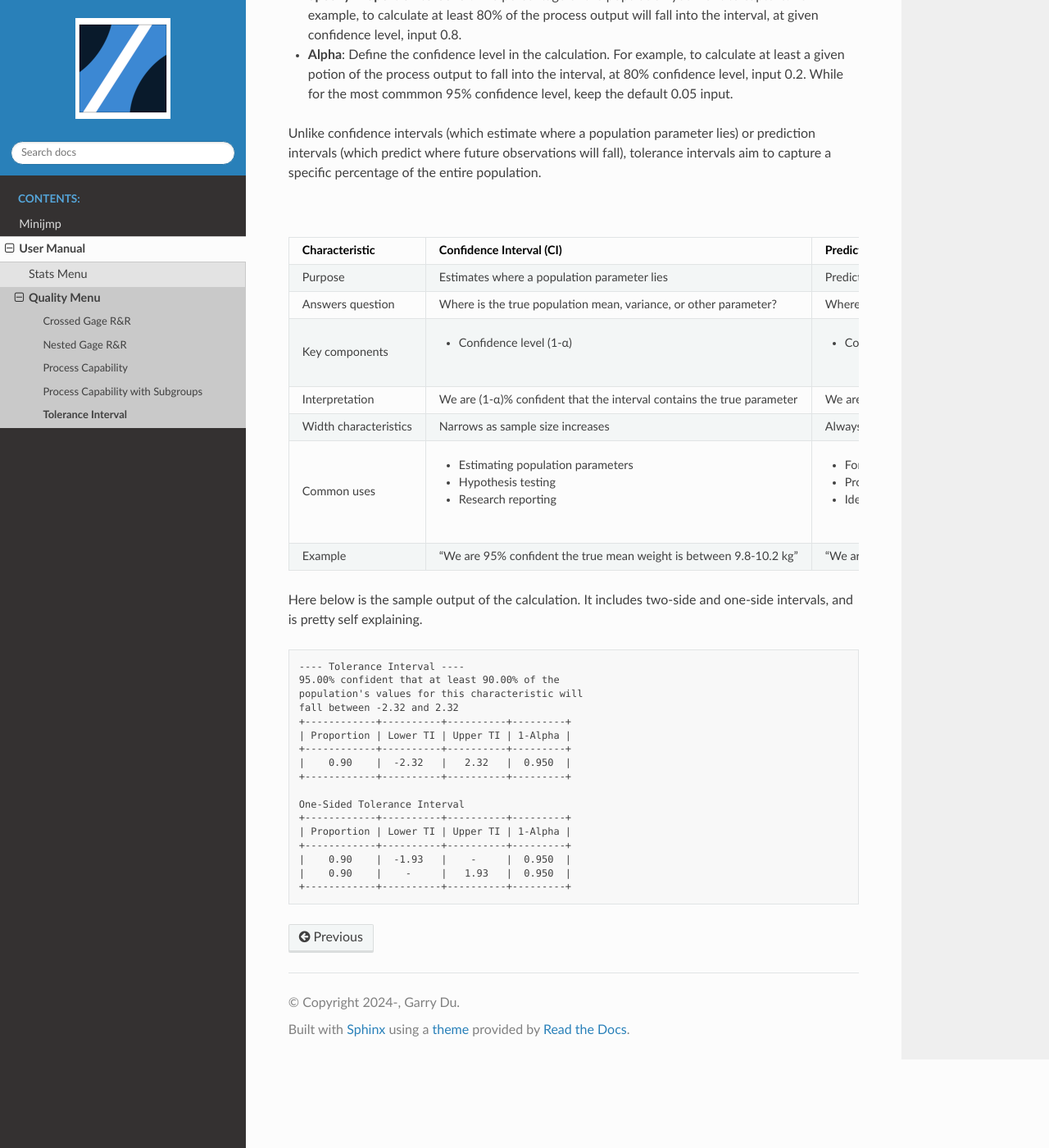
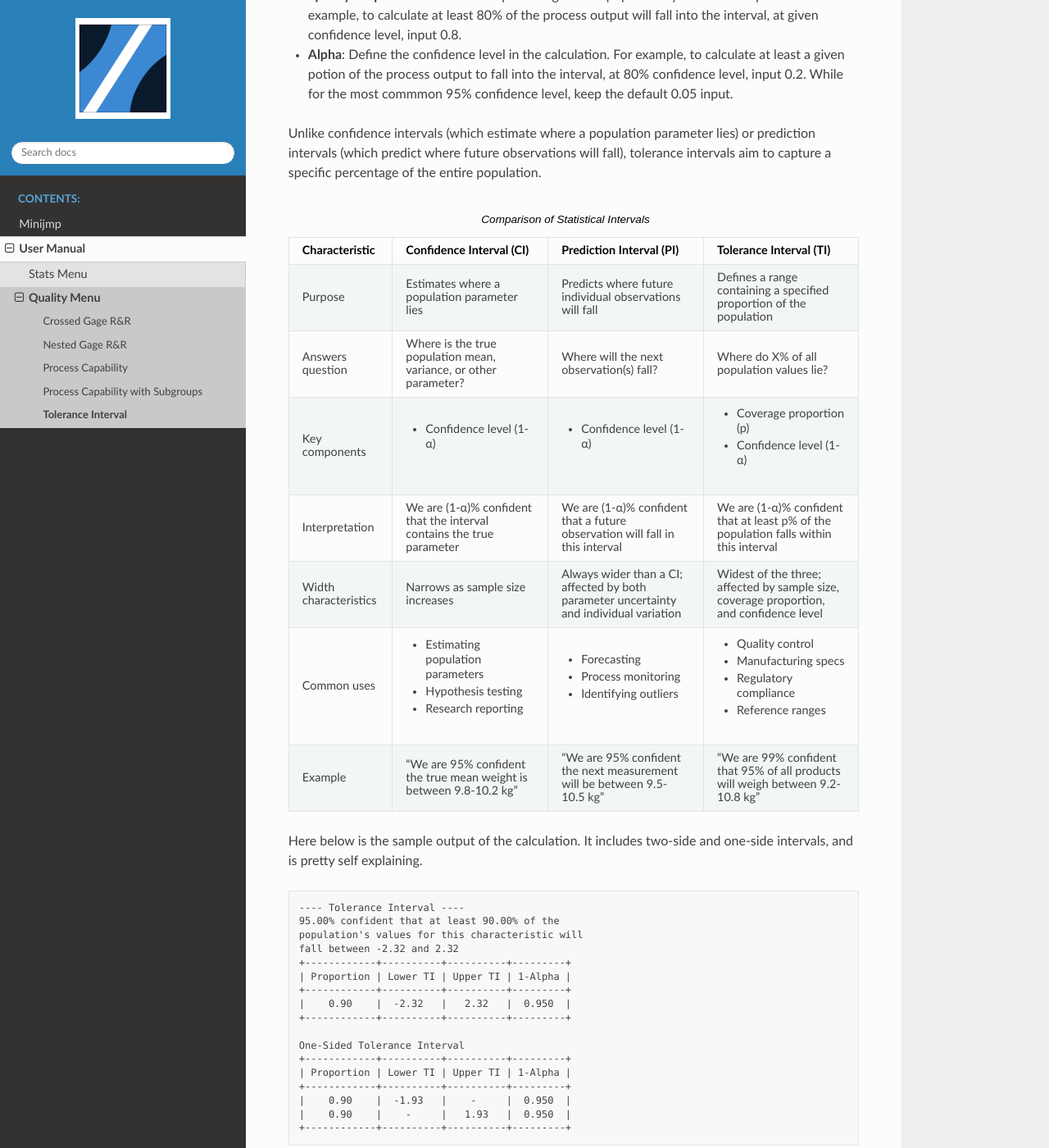
Before and after one commit to garrydu/Minijmp, a Sphinx documentation site: the page built from docs/usage/ti.rst, in a window 1280 px wide and 1400 px high, scrolled down 844 px. Shown: the whole window at 82% size. Built offline with Sphinx 7.4.7 and the Read the Docs theme 3.1.0, drawn with Linux system fonts in a browser that asks for light colours; some of the changed lines change nothing that is shown.

Commit message:
fix rst bug TI

```diff
--- a/docs/usage/ti.rst
+++ b/docs/usage/ti.rst
@@ -30,6 +30,7 @@
 .. list-table:: Comparison of Statistical Intervals
    :header-rows: 1
    :widths: 20 30 30 30
+   :class: tight-table
 
    * - Characteristic
      - Confidence Interval (CI)
```
